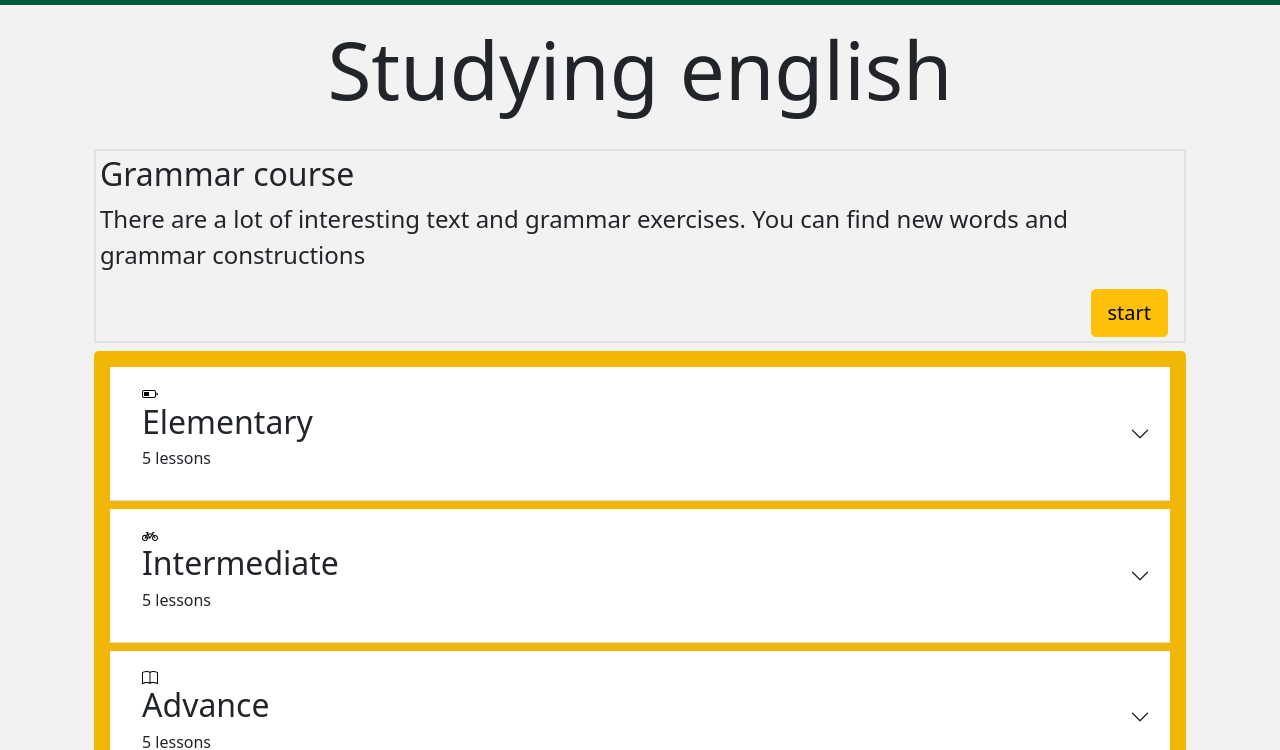
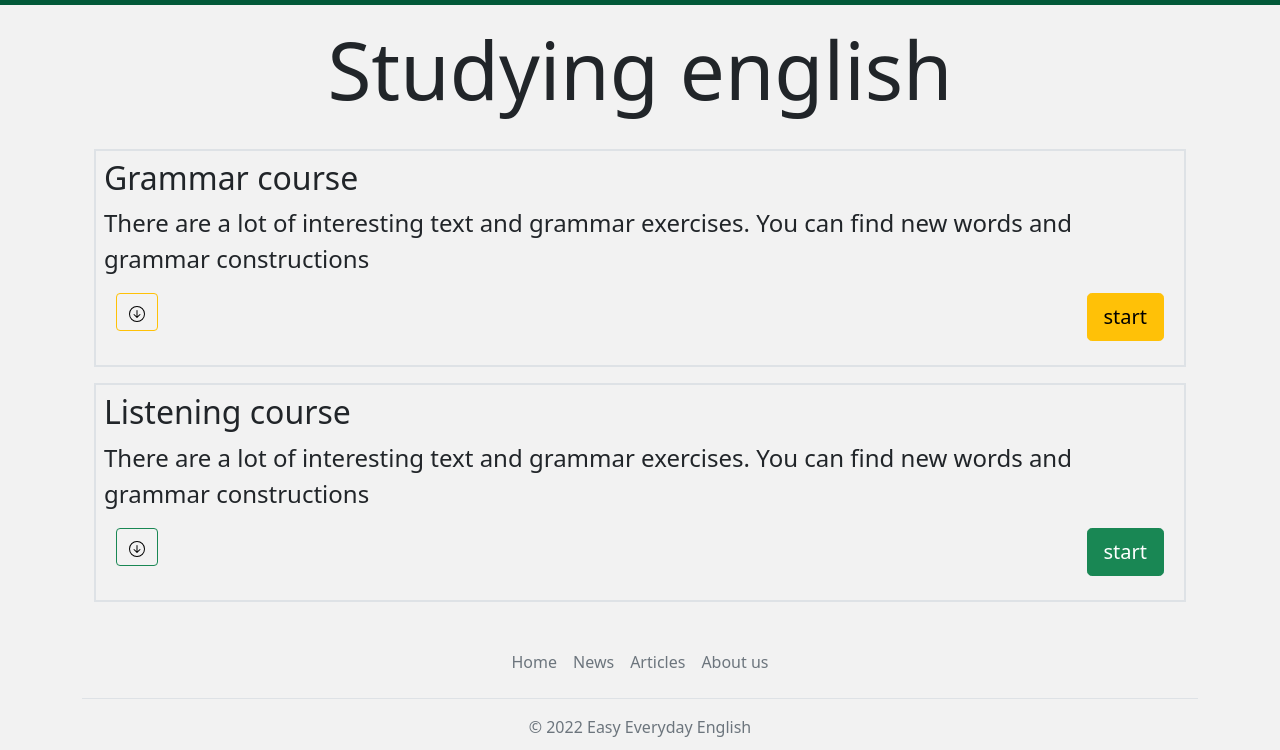
Before and after one commit to teasec4/english, a plain HTML site: page index.html in a window 1280 px wide. Shown: the part 51-801 px from the top of the page. Drawn offline with Linux system fonts and the light colour scheme.

Commit message:
Add files via upload

```diff
--- a/index.html
+++ b/index.html
@@ -56,17 +56,27 @@
 
         <div class="container-md d-flex flex-column mt-3 justify-content-center">
 
-            <div class="container border border-top border-2 p-1">
+            <div class="container border border-top border-2 p-2">
                 <h2>
                     Grammar course
                 </h2>
                 <p class="fs-4 fw-light">There are a lot of interesting <strong>text</strong> and <strong>grammar exercises</strong>. You can find <strong>new words</strong> and <strong>grammar constructions</strong>
                 </p>
-                <div class="container text-end">
-                    <a class="btn btn-lg btn-warning " href="grammar.html">start</a>
+
+                <div class="container d-flex flex-row justify-content-between">
+                    <p>
+                        <a class="btn btn-outline-warning" data-bs-toggle="collapse" href="#collapseExample" role="button" aria-expanded="false" aria-controls="collapseExample">
+
+                            <img src="res/arrow-down-circle.svg">
+                        </a>
+                    </p>
+                    <p>
+                    <a class="btn btn-lg  btn-warning" href="grammar.html">start</a>
+                    </p>
                 </div>
 
-            </div>
+                <div class="collapse" id="collapseExample">
+
                         <div class="container p-3 rounded-3 mt-2" style="background-color: #F2B705;">
 
                             <div class="accordion accordion-flush" id="accordionPanelsStayOpenExample">
@@ -236,21 +246,30 @@
 
                             </div>
                         </div>
+                    </div>
 
-            <div class="container border m-2 p-1">
-                <h2 class="mt-5">
+
+            </div>
+
+
+            <div class="container border border-2 p-2 mt-3">
+                <h2>
                     Listening course
                 </h2>
                 <p class="fs-4 fw-light">There are a lot of interesting <strong>text</strong> and <strong>grammar exercises</strong>. You can find <strong>new words</strong> and <strong>grammar constructions</strong>
                 </p>
 
-                <div class="container text-end">
+                <div class="container d-flex flex-row justify-content-between ">
+                    <p>
+                        <a class="btn btn-outline-success" data-bs-toggle="collapse" href="#collapseExample2" role="button" aria-expanded="false" aria-controls="collapseExample2">
+                            <img src="res/arrow-down-circle.svg">
+                        </a>
+                    </p>
+                    <p>
                         <a class="btn btn-lg btn-success" href="listerning.html">start</a>
+                    </p>
                 </div>
-
-            </div>
-        </div>
-
+                <div class="collapse" id="collapseExample2">
                     <div class="container">
                         <div class="container p-3 mt-1 rounded-3 " style="background-color: #038C5A;">
                             <div class="accordion accordion-flush" id="accordionPanelsStayOpenExample2">
@@ -422,6 +441,12 @@
                         </div>
                     </div>
                 </div>
+                </div>
+
+            </div>
+        </div>
+
+
 
     </main>
 
```
Also changed, not shown: res/arrow-down-circle.svg (added). Lines whose indentation alone changed are shown as unchanged.
